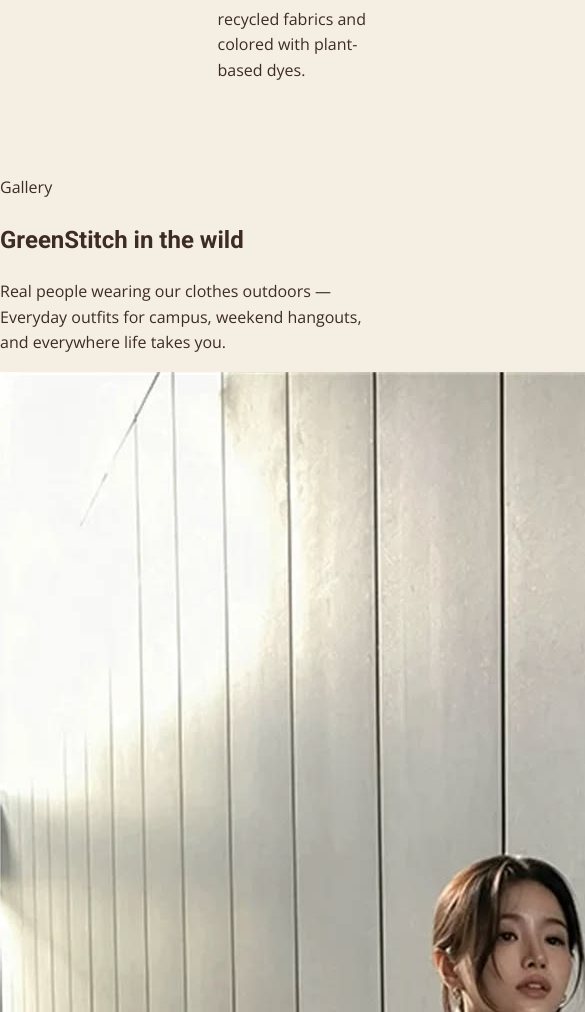
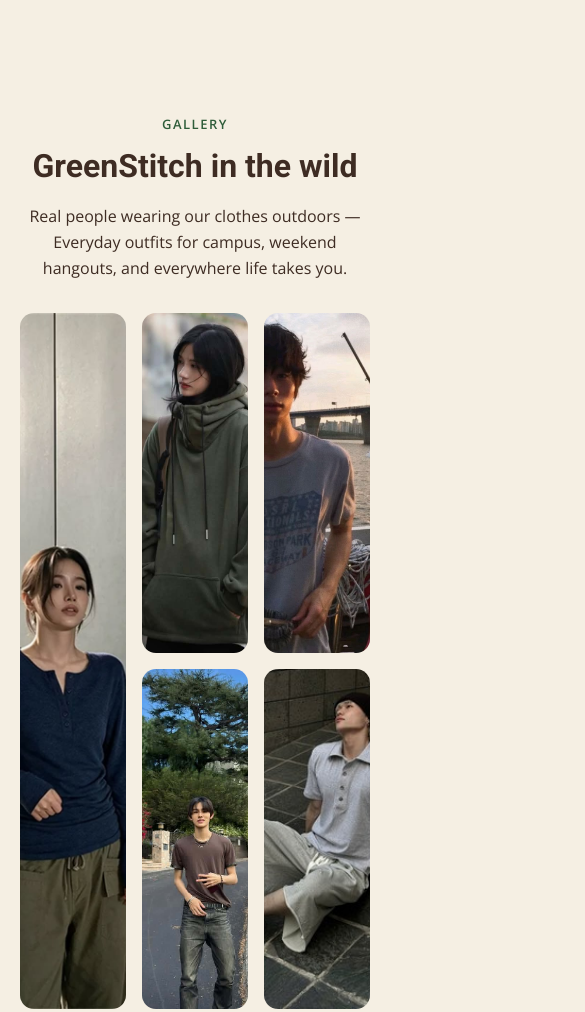
Before and after one commit to keitu07/balistoy-website, a plain HTML site: page index.html in a window 390 px wide. Shown: the part 1193-2205 px from the top of the page, 585 px wide, since content can reach past the window. Drawn offline with nearby package versions, Linux system fonts and the light colour scheme.

Commit message:
Add responsive gallery styles and layout

```diff
--- a/css/style.css
+++ b/css/style.css
@@ -1,3 +1,9 @@
+* {
+    box-sizing: border-box;
+    margin: 0;
+    padding: 0;
+}
+
 /* Colors and fonts from the Visual Style in the proposal */
 body {
     font-family: "Open Sans", sans-serif;
@@ -113,6 +119,71 @@ nav a:hover {
     text-align: center;
 }
 
+/* Gallery Section */
+#gallery {
+    padding: 60px 20px;
+    text-align: center;
+    background: var(--white);
+}
+
+#gallery .container {
+    max-width: 960px;
+    margin: 0 auto;
+}
+
+.eyebrow {
+    color: #2f5d3a;
+    font-weight: 700;
+    text-transform: uppercase;
+    letter-spacing: 1.5px;
+    font-size: 13px;
+    margin-bottom: 6px;
+}
+
+.section-title {
+    font-size: 32px;
+    margin: 0 0 12px 0;
+}
+
+.section-intro {
+    max-width: 620px;
+    margin: 0 auto 32px auto;
+}
+
+.gallery-grid {
+    display: grid;
+    grid-template-columns: repeat(3, 1fr);
+    grid-auto-rows: 340px;
+    gap: 16px;
+    margin-bottom: 32px;
+}
+
+.gallery-grid img {
+    width: 100%;
+    height: 100%;
+    object-fit: cover;
+    object-position: top center;
+    border-radius: 14px;
+}
+
+.gallery-grid img.extra-gallery {
+    display: none;
+}
+
+.gallery-grid.show-all img.extra-gallery {
+    display: block;
+}
+
+.gallery-actions {
+    text-align: center;
+    margin-top: 32px;
+}
+
+.gallery-grid img.tall {
+    grid-row: span 2;
+}
+
+
 .cards {
     display: flex;
     gap: 24px;
```
